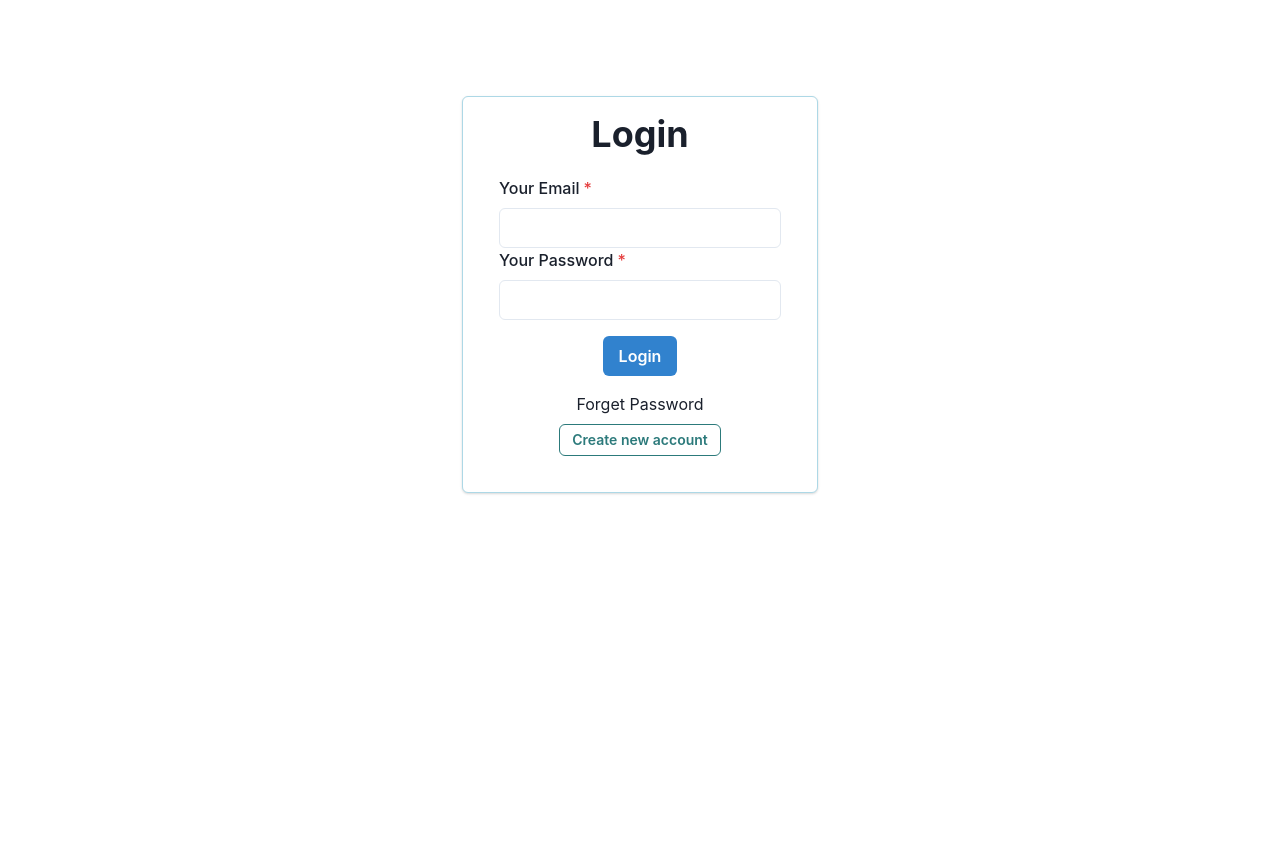
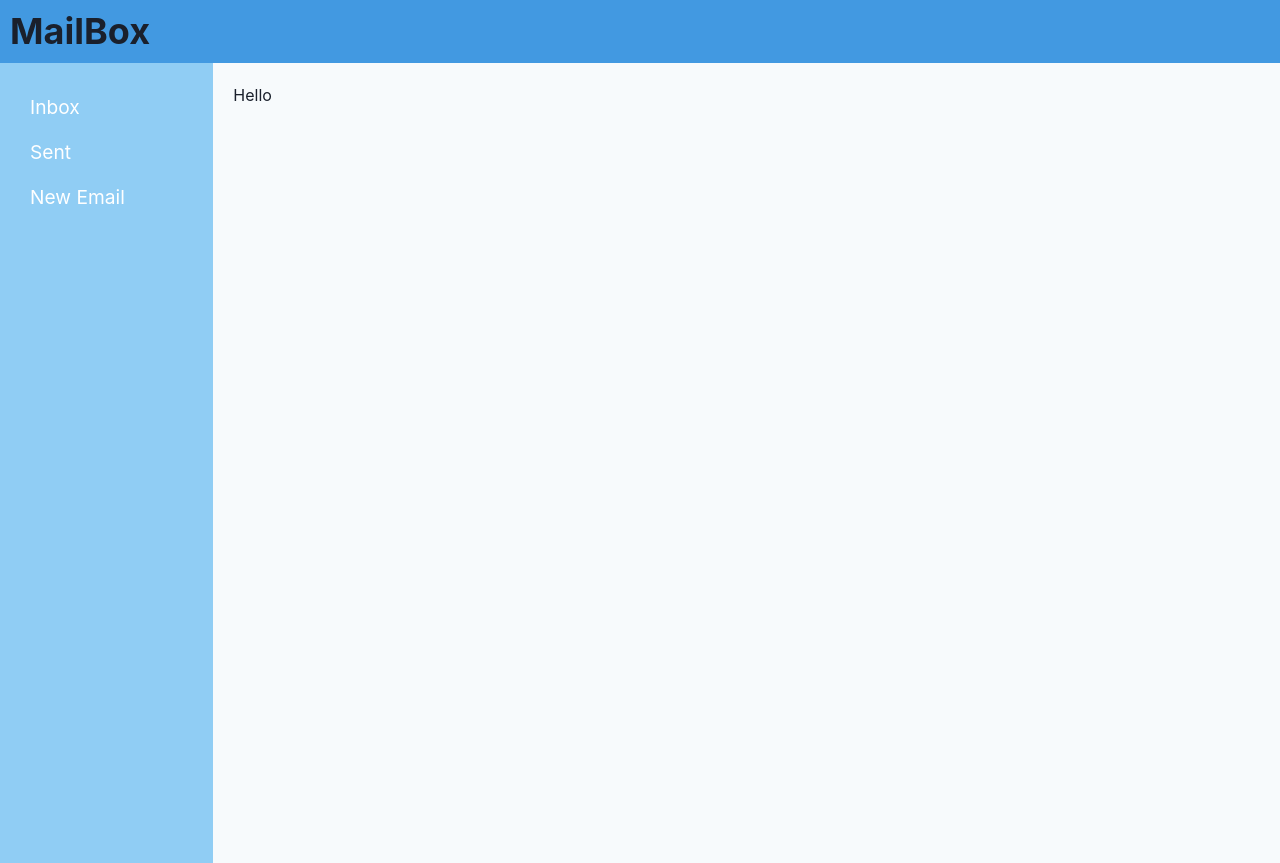
Before and after one commit to neeti-nk47/mailbox-client, a React (Vite) app: page /welcome in a window 1280 px wide. Before the commit this address led to /. Before the commit the page ends 800 px from the top, so only its background shows below. Built offline with nearby package versions, Linux system fonts and the light colour scheme.

Commit message:
loged into welcome screen

```diff
--- a/src/App.jsx
+++ b/src/App.jsx
@@ -1,6 +1,8 @@
 import { Navigate, Route, Routes } from "react-router-dom";
 import ForgotPassword from "./components/ForgotPassword";
 import SignupLogin from "./components/SignupLogin";
+import Layout from "./components/Layout";
+import Inbox from "./components/Inbox";
 
 function App() {
   return (
@@ -8,7 +10,9 @@ function App() {
       <Routes>
         <Route path="/" element={<SignupLogin />} />
         <Route path="/ForgotPassword" element={<ForgotPassword />} />
-
+        <Route path="/welcome" element={<Layout />}>
+          <Route index element={<Inbox />} />
+        </Route>
         <Route path="*" element={<Navigate to="/" replace />} />
       </Routes>
     </>
--- /dev/null
+++ b/src/components/Inbox.jsx
@@ -0,0 +1,3 @@
+export default function Inbox() {
+  return <h1>Hello</h1>;
+}
--- /dev/null
+++ b/src/components/Layout.jsx
@@ -0,0 +1,26 @@
+import { Outlet } from "react-router-dom";
+import Navbar from "../components/Navbar";
+import { Grid, GridItem } from "@chakra-ui/react";
+import Sidebar from "../components/Sidebar";
+
+export default function Layout() {
+  return (
+    <>
+      <Navbar />
+      <Grid templateColumns="repeat(6, 1fr)" bg="gray.50">
+        <GridItem
+          as="aside"
+          colSpan="1"
+          bg="blue.200"
+          minHeight="100vh"
+          p="30px"
+        >
+          <Sidebar />
+        </GridItem>
+        <GridItem as="main" colSpan="5" p="20px">
+          <Outlet />
+        </GridItem>
+      </Grid>
+    </>
+  );
+}
--- /dev/null
+++ b/src/components/Navbar.jsx
@@ -0,0 +1,29 @@
+import { Button, Flex, HStack, Heading, Spacer, Text } from "@chakra-ui/react";
+import { useNavigate } from "react-router-dom";
+
+export default function Navbar() {
+  const email = localStorage.getItem("Email");
+  const navigate = useNavigate();
+
+  const logoutHandler = (e) => {
+    e.preventDefault();
+    localStorage.removeItem("Email");
+    localStorage.removeItem("Token");
+    navigate("/");
+  };
+
+  return (
+    <Flex as="nav" p="10px" alignItems="center" gap="10px" bg="blue.400">
+      <Heading as="h1"> MailBox </Heading>
+      <Spacer />
+      <HStack spacing="20px">
+        <Text> {email} </Text>
+        {email && (
+          <Button colorScheme="red" onClick={logoutHandler}>
+            Logout
+          </Button>
+        )}
+      </HStack>
+    </Flex>
+  );
+}
--- /dev/null
+++ b/src/components/Sidebar.jsx
@@ -0,0 +1,18 @@
+import { List, ListItem } from "@chakra-ui/react";
+import { NavLink } from "react-router-dom";
+
+export default function Sidebar() {
+  return (
+    <List color="white" fontSize="1.2rem" spacing={4}>
+      <ListItem>
+        <NavLink to="/">Inbox</NavLink>
+      </ListItem>
+      <ListItem>
+        <NavLink to="/">Sent</NavLink>
+      </ListItem>
+      <ListItem>
+        <NavLink to="/">New Email</NavLink>
+      </ListItem>
+    </List>
+  );
+}
```
